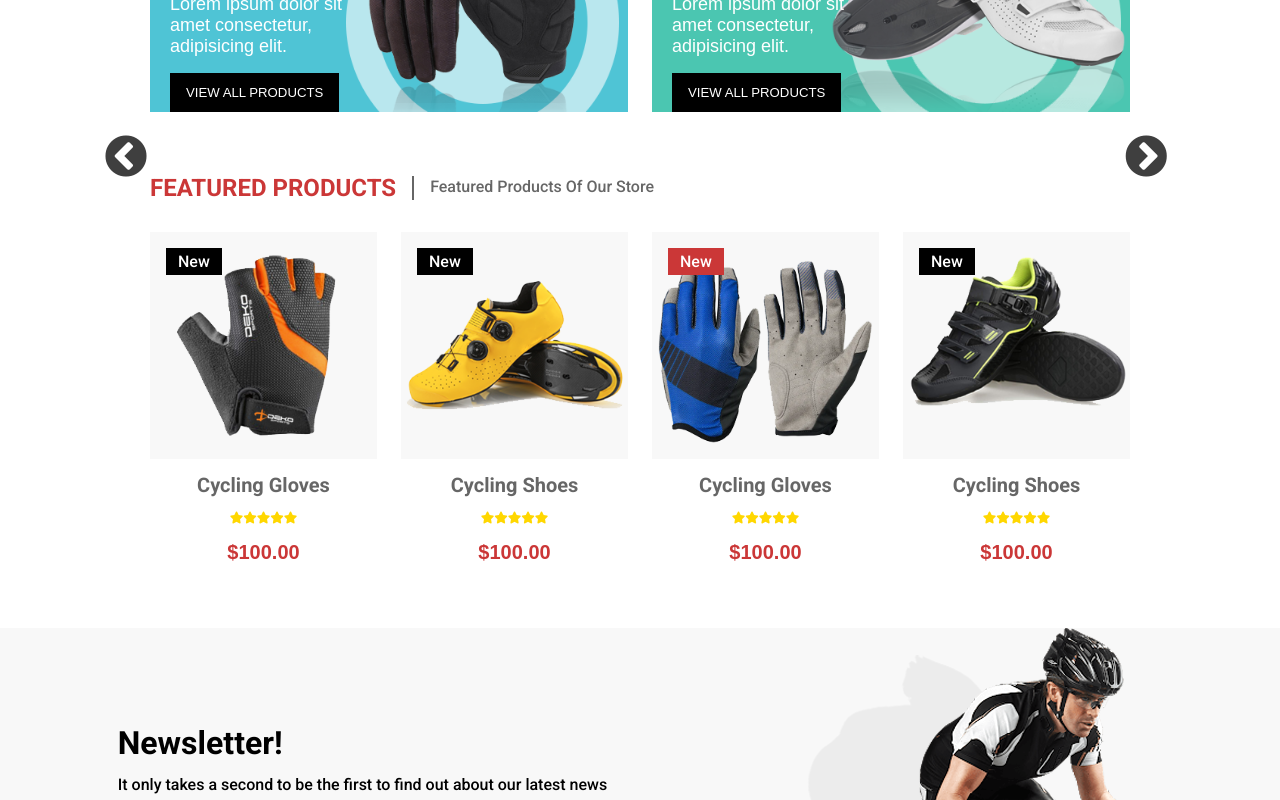
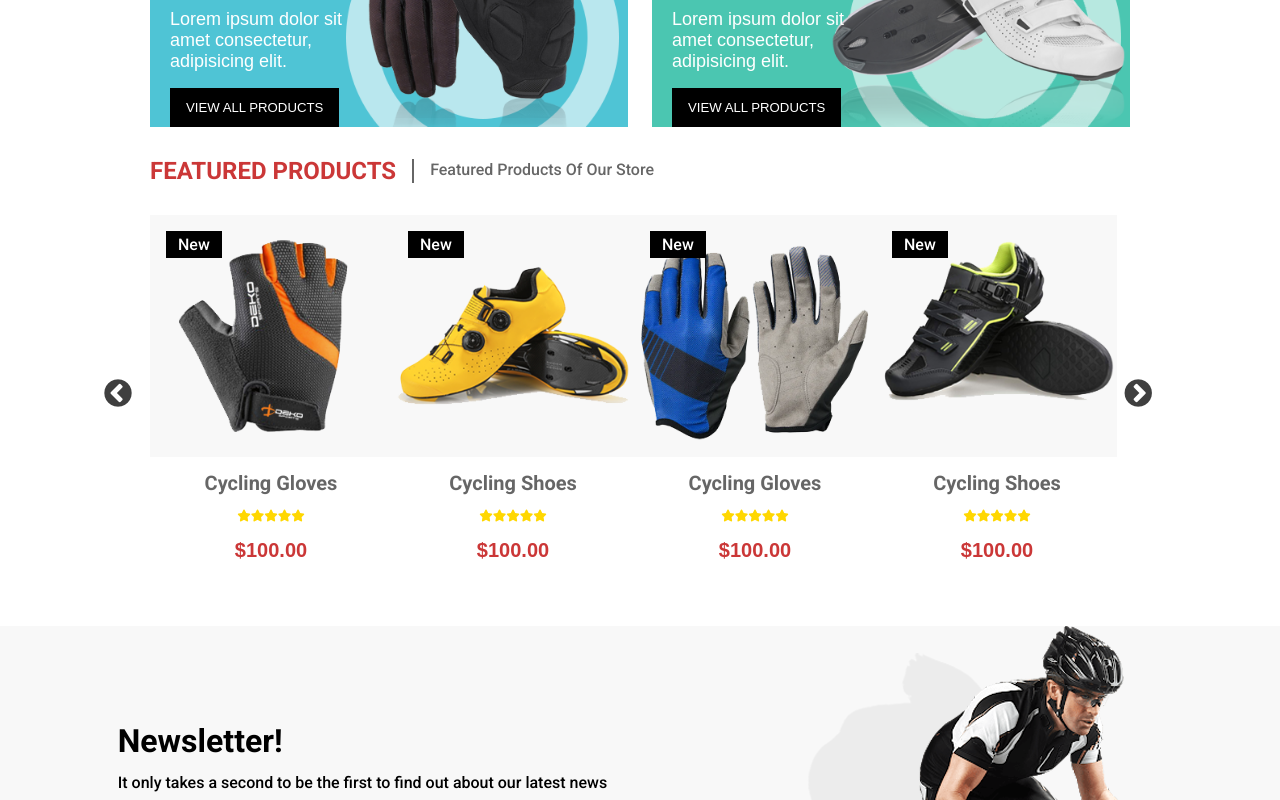
Before and after one commit to AZMSHA/deko-sports, a React (Vite) app: page / in a window 1280 px wide. Shown: the part 1420-2220 px from the top of the page. Built offline with nearby package versions, Linux system fonts and the light colour scheme; some icons are missing.

Commit message:
products carousel added

```diff
--- a/src/Pages/Home.jsx
+++ b/src/Pages/Home.jsx
@@ -44,6 +44,7 @@ function Home() {
     <main id="home">
       <Carousel
         settings={{
+          className: "hero-slider",
           dots: true,
           infinite: false,
           speed: 500,
@@ -80,7 +81,6 @@ function Home() {
         products={products}
       />
       <Banners />
-      <Carousel></Carousel>
       <ProductsSection
         title={"featured products"}
         subheading={"featured products of our store"}
--- a/src/components/Footer/Footer.css
+++ b/src/components/Footer/Footer.css
@@ -15,6 +15,7 @@
 
 #newsletter form + .img-trigger {
   align-self: baseline;
+  z-index: 10;
 }
 
 #newsletter form + .img-trigger img {
--- a/src/components/Footer/Footer.jsx
+++ b/src/components/Footer/Footer.jsx
@@ -1,8 +1,31 @@
 import "./Footer.css";
-import { useEffect } from "react";
+import { useEffect, useState } from "react";
 
 function Footer() {
+  const [domLoaded, setDomLoaded] = useState(false);
+
   useEffect(() => {
+    const handleDOMContentLoaded = () => {
+      setDomLoaded(true);
+    };
+
+    if (document.readyState === "loading") {
+      document.addEventListener("DOMContentLoaded", handleDOMContentLoaded);
+    } else {
+      setDomLoaded(true); // If DOM is already loaded
+    }
+
+    return () => {
+      document.removeEventListener("DOMContentLoaded", handleDOMContentLoaded);
+    };
+  }, []);
+
+  useEffect(() => {
+    if (!domLoaded) return;
+
+    const trigger = document.querySelector("#newsletter .img-trigger");
+    if (!trigger) return; // Make sure the trigger element exists
+
     const options = {
       root: null,
       rootMargin: "0px",
@@ -13,6 +36,7 @@ function Footer() {
       entries.forEach((entry) => {
         if (entry.isIntersecting) {
           // Add the class when the element is in the viewport
+          console.log("entry");
           entry.target.classList.add("animate");
           observer.unobserve(entry.target); // Stop observing the element
         } else {
@@ -22,14 +46,13 @@ function Footer() {
       });
     }, options);
 
-    const elements = document.querySelectorAll("#newsletter .img-trigger");
-    elements.forEach((element) => observer.observe(element));
+    observer.observe(trigger);
 
     // Cleanup function
     return () => {
-      elements.forEach((element) => observer.unobserve(element));
+      observer.unobserve(trigger);
     };
-  }, []);
+  }, [domLoaded]);
   return (
     <footer id="main-footer">
       <aside id="newsletter">
--- a/src/components/Home/Hero.css
+++ b/src/components/Home/Hero.css
@@ -119,21 +119,21 @@
   background-color: rgba(var(--color-pri), 100%);
 }
 
-#home .slick-slider.slick-initialized {
+.hero-slider.slick-slider.slick-initialized {
   width: calc(99vw - 300px);
 }
 
-#home .slick-prev {
+.hero-slider .slick-prev {
   z-index: 1;
   left: -3rem;
 }
 
-#home .slick-next {
+.hero-slider .slick-next {
   z-index: 1;
 }
 
-#home .slick-prev:before,
-#home .slick-next:before {
+.hero-slider .slick-prev:before,
+.hero-slider .slick-next:before {
   color: black;
   font-size: 3rem;
 }
--- a/src/components/Home/Product.css
+++ b/src/components/Home/Product.css
@@ -22,8 +22,12 @@
 
 .product-link:hover .product,
 .product-link:focus-visible .product {
+  box-shadow: 0px 0px 5px rgba(var(--color-pri), 25%);
+}
+
+.product-link:hover .product img,
+.product-link:focus-visible .product img {
   transform: scale(1.05);
-  box-shadow: 0px 0px 5px rgba(var(--color-pri), 25%);
 }
 
 .product span:not(.price) {
@@ -32,6 +36,7 @@
   position: absolute;
   top: 1rem;
   left: 1rem;
+  z-index: 2;
   background-color: rgba(var(--color-pri));
   color: rgba(var(--color-qua));
   padding: 0.25rem 0.75rem;
@@ -46,7 +51,7 @@
   aspect-ratio: 1;
   width: 100%;
   min-width: 150px;
-  max-width: 1000px;
+  max-width: 500px;
   object-fit: cover;
   object-position: center;
 }
--- a/src/components/Home/ProductsSection.css
+++ b/src/components/Home/ProductsSection.css
@@ -22,5 +22,23 @@
   display: flex;
   align-items: center;
   justify-content: space-between;
-  gap: 1.5rem;
 }
+
+.product-section-slider.slick-slider.slick-initialized {
+  width: calc(99vw - 300px);
+}
+
+.product-section-slider .slick-prev {
+  z-index: 1;
+  left: -3rem;
+}
+
+.product-section-slider .slick-next {
+  z-index: 1;
+}
+
+.product-section-slider .slick-prev:before,
+.product-section-slider .slick-next:before {
+  color: black;
+  font-size: 2rem;
+}
--- a/src/components/Home/ProductsSection.jsx
+++ b/src/components/Home/ProductsSection.jsx
@@ -1,6 +1,7 @@
 import PropTypes from "prop-types";
 import "./ProductsSection.css";
 import Product from "./Product";
+import Carousel from "../Carousel/Carousel";
 
 function ProductsSection({ products, title, subheading }) {
   return (
@@ -10,9 +11,25 @@ function ProductsSection({ products, title, subheading }) {
         <p className="section-subheading">{subheading}</p>
       </header>
       <div className="products">
-        {products.map((product) => {
-          return <Product key={product.img + product.title} {...product} />;
-        })}
+        <Carousel
+          settings={{
+            infinite: true,
+            className: "product-section-slider",
+            speed: 500,
+            slidesToShow: 4,
+            slidesToScroll: 4,
+          }}
+        >
+          {products.map((product) => {
+            return <Product key={product.img + product.title} {...product} />;
+          })}
+          {products.map((product) => {
+            return <Product key={product.img + product.title} {...product} />;
+          })}
+          {products.map((product) => {
+            return <Product key={product.img + product.title} {...product} />;
+          })}
+        </Carousel>
       </div>
     </section>
   );
```
